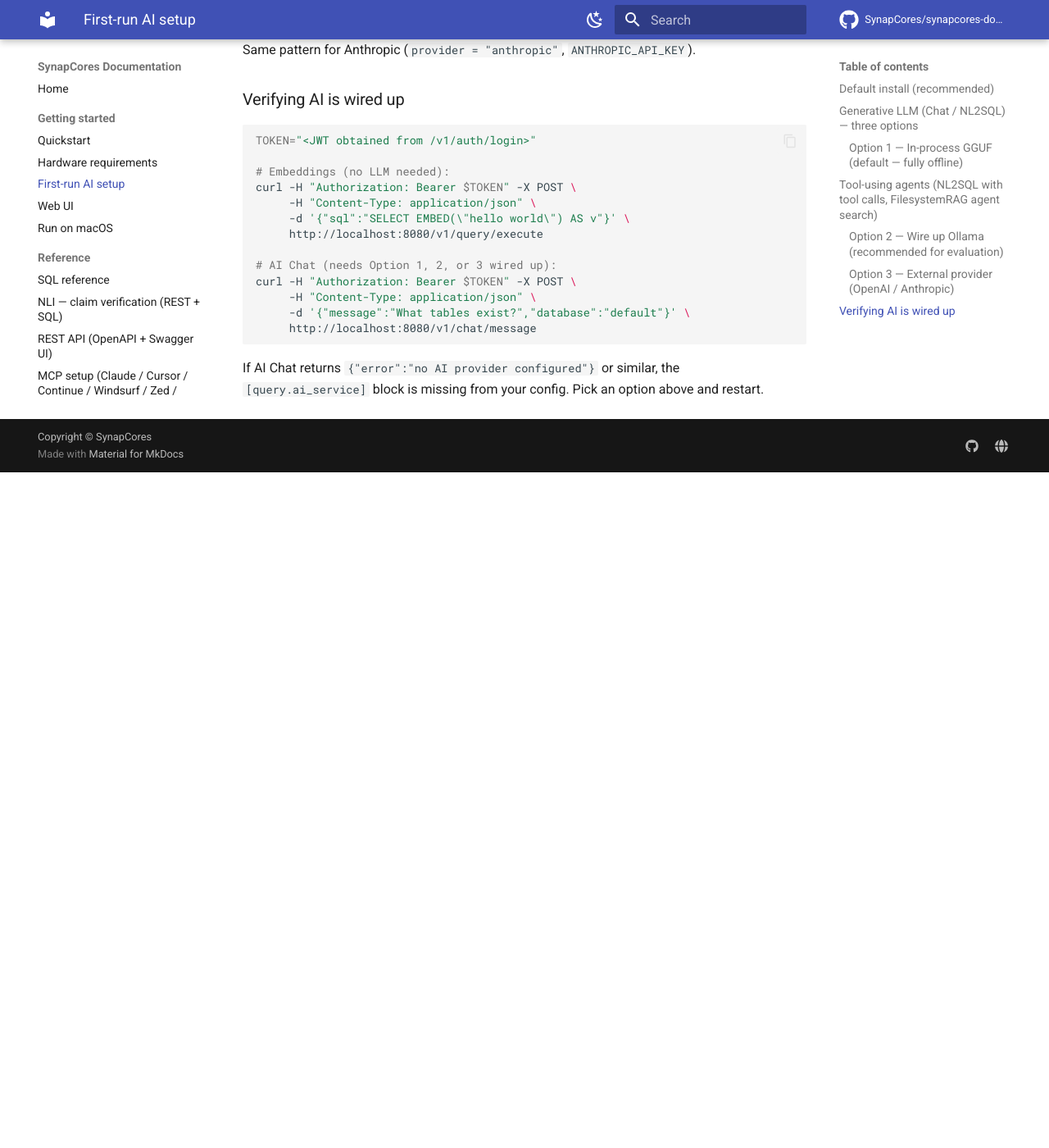
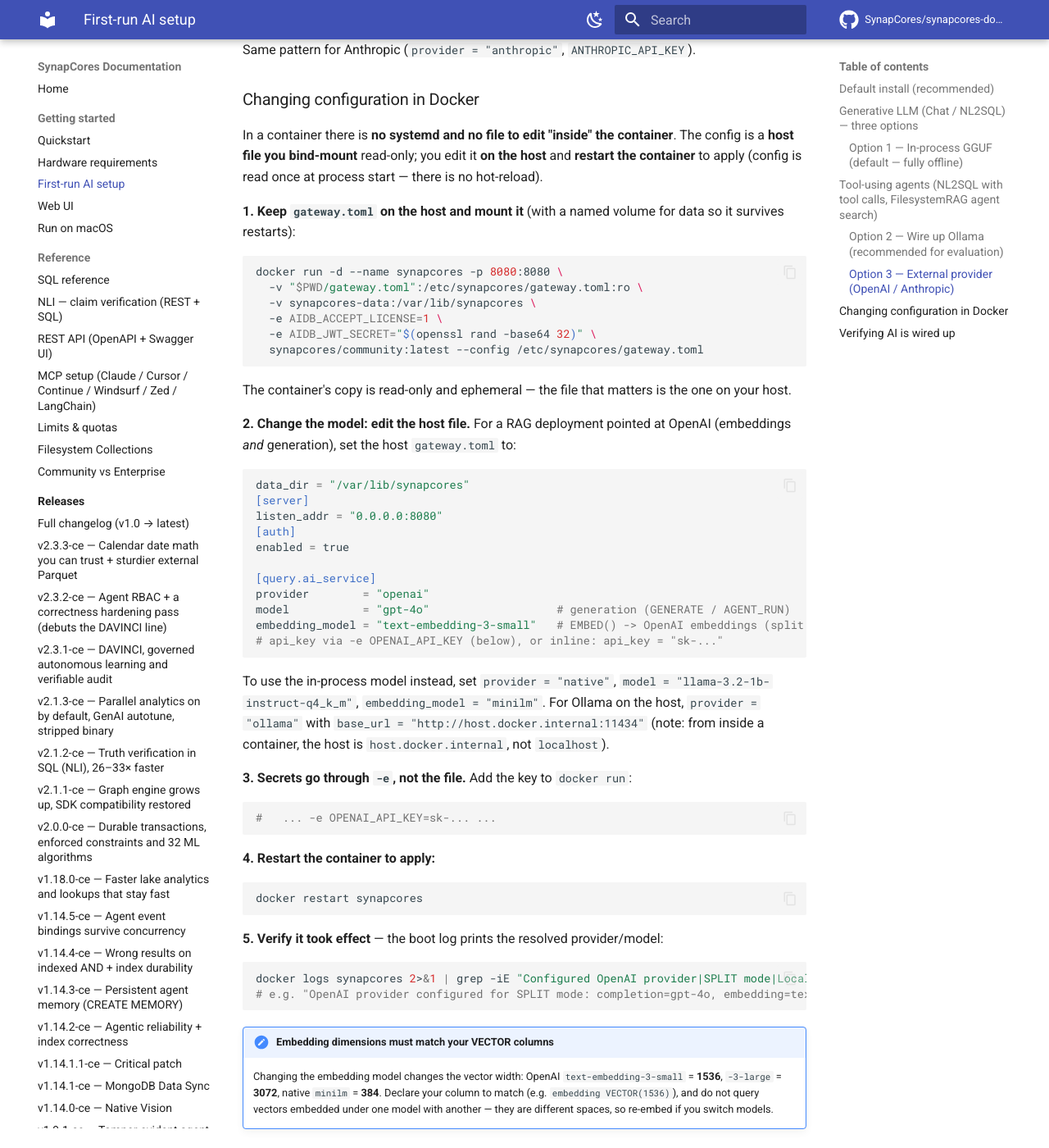
Before and after one commit to SynapCores/synapcores-docs, an MkDocs documentation site: the page built from docs/ai-setup.md, in a window 1280 px wide and 1400 px high, scrolled down 3587 px. Shown: the whole window at 82% size. Built offline with MkDocs 1.6.1 and Material for MkDocs 9.7.7, drawn with Linux system fonts in a browser that asks for light colours; comment, search, counter and statistics services are not loaded; before the commit the page ends 4163 px from its top, so only the background shows below that.

Commit message:
docs(ai-setup): add 'Changing configuration in Docker' — edit toml, change model, restart
The config/model/restart guidance was Linux-systemd only. Docker users had no
instructions for where gateway.toml lives (bind-mounted host file, read-only in
the container), how to change the model (edit host file), secrets via -e, or how
to apply changes (docker restart — no hot-reload). Adds a tested section with the
OpenAI split-mode example and the VECTOR-dimension-must-match note. Workflow
verified against the published v2.3.3-ce image.

LM

````diff
--- a/docs/ai-setup.md
+++ b/docs/ai-setup.md
@@ -170,6 +170,77 @@ sudo systemctl restart synapcores
 
 Same pattern for Anthropic (`provider = "anthropic"`, `ANTHROPIC_API_KEY`).
 
+### Changing configuration in Docker
+
+In a container there is **no systemd and no file to edit "inside" the
+container**. The config is a **host file you bind-mount** read-only; you edit it
+**on the host** and **restart the container** to apply (config is read once at
+process start — there is no hot-reload).
+
+**1. Keep `gateway.toml` on the host and mount it** (with a named volume for
+data so it survives restarts):
+
+```bash
+docker run -d --name synapcores -p 8080:8080 \
+  -v "$PWD/gateway.toml":/etc/synapcores/gateway.toml:ro \
+  -v synapcores-data:/var/lib/synapcores \
+  -e AIDB_ACCEPT_LICENSE=1 \
+  -e AIDB_JWT_SECRET="$(openssl rand -base64 32)" \
+  synapcores/community:latest --config /etc/synapcores/gateway.toml
+```
+
+The container's copy is read-only and ephemeral — the file that matters is the
+one on your host.
+
+**2. Change the model: edit the host file.** For a RAG deployment pointed at
+OpenAI (embeddings *and* generation), set the host `gateway.toml` to:
+
+```toml
+data_dir = "/var/lib/synapcores"
+[server]
+listen_addr = "0.0.0.0:8080"
+[auth]
+enabled = true
+
+[query.ai_service]
+provider        = "openai"
+model           = "gpt-4o"                   # generation (GENERATE / AGENT_RUN)
+embedding_model = "text-embedding-3-small"   # EMBED() -> OpenAI embeddings (split mode)
+# api_key via -e OPENAI_API_KEY (below), or inline: api_key = "sk-..."
+```
+
+To use the in-process model instead, set `provider = "native"`,
+`model = "llama-3.2-1b-instruct-q4_k_m"`, `embedding_model = "minilm"`. For
+Ollama on the host, `provider = "ollama"` with
+`base_url = "http://host.docker.internal:11434"` (note: from inside a container,
+the host is `host.docker.internal`, not `localhost`).
+
+**3. Secrets go through `-e`, not the file.** Add the key to `docker run`:
+
+```bash
+#   ... -e OPENAI_API_KEY=sk-... ...
+```
+
+**4. Restart the container to apply:**
+
+```bash
+docker restart synapcores
+```
+
+**5. Verify it took effect** — the boot log prints the resolved provider/model:
+
+```bash
+docker logs synapcores 2>&1 | grep -iE "Configured OpenAI provider|SPLIT mode|Local AI default"
+# e.g. "OpenAI provider configured for SPLIT mode: completion=gpt-4o, embedding=text-embedding-3-small"
+```
+
+!!! note "Embedding dimensions must match your VECTOR columns"
+    Changing the embedding model changes the vector width:
+    OpenAI `text-embedding-3-small` = **1536**, `-3-large` = **3072**, native
+    `minilm` = **384**. Declare your column to match (e.g. `embedding VECTOR(1536)`),
+    and do not query vectors embedded under one model with another — they are
+    different spaces, so re-embed if you switch models.
+
 ### Verifying AI is wired up
 
 ```bash
````
